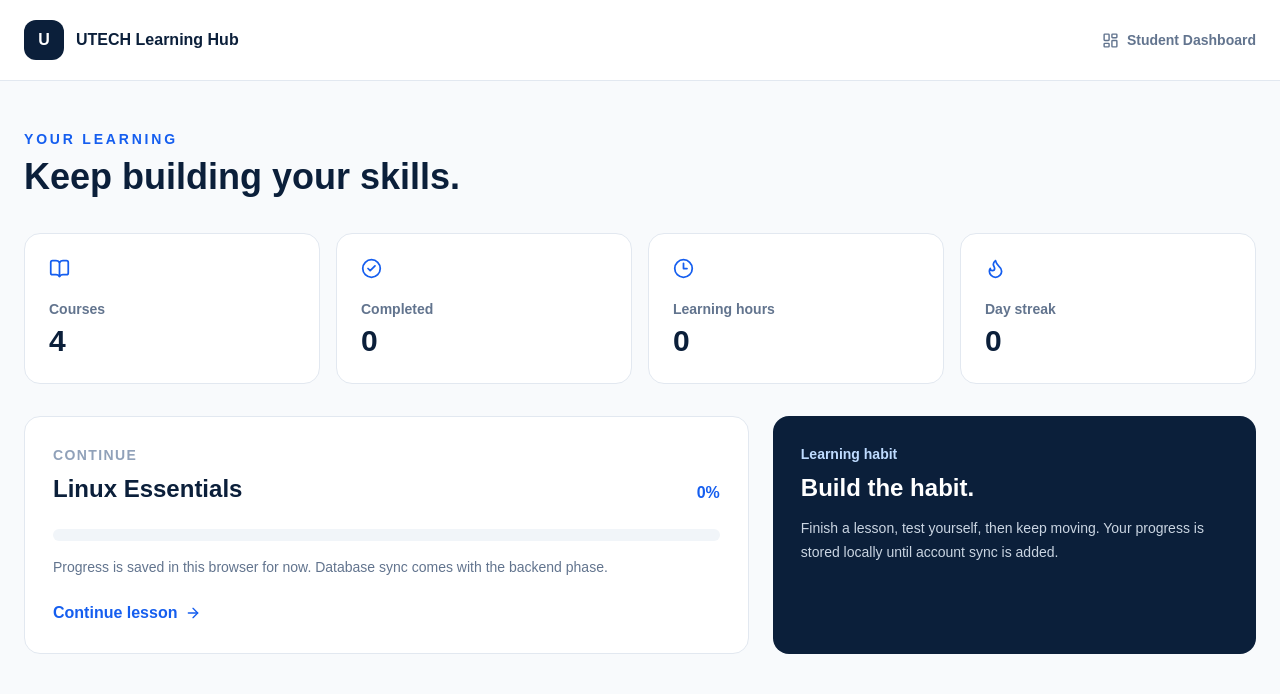
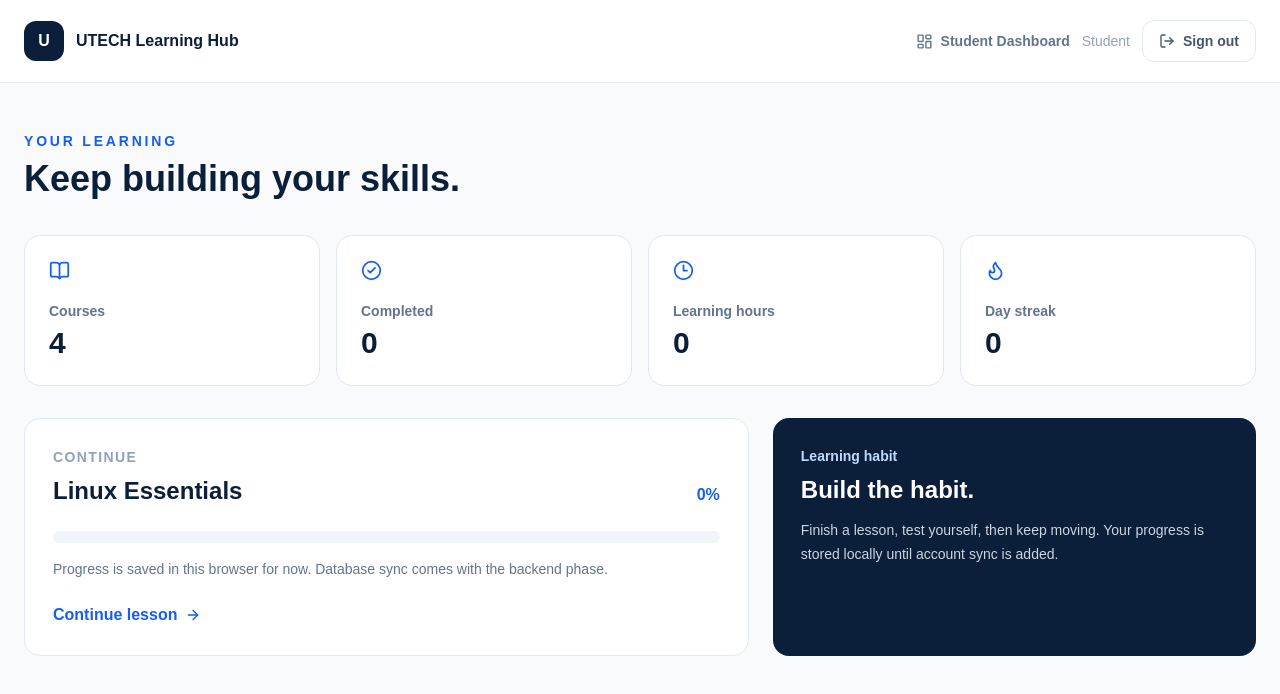
Before and after one commit to utechdev2/utech-learning-platform, a Next.js app: page /dashboard in a window 1280 px wide. Shown: the top 694 px of the page. Built offline with nearby package versions, Linux system fonts and the light colour scheme; no server answers.

Commit message:
feat: sync learning progress with Supabase

```diff
--- a/app/dashboard/page.tsx
+++ b/app/dashboard/page.tsx
@@ -1,10 +1,36 @@
 import Link from "next/link";
 import { LayoutDashboard } from "lucide-react";
 import DashboardStats from "@/components/dashboard/DashboardStats";
+import SignOutButton from "@/components/auth/SignOutButton";
+import { createClient } from "@/lib/supabase/server";
 
-export default function DashboardPage(){
- return <main className="min-h-screen bg-[#f8fafc]">
-  <header className="border-b border-slate-200 bg-white"><div className="mx-auto flex max-w-7xl items-center justify-between px-6 py-5"><Link href="/" className="flex items-center gap-3"><span className="flex h-10 w-10 items-center justify-center rounded-xl bg-[#0b1f3a] font-black text-white">U</span><span className="font-black text-[#0b1f3a]">UTECH Learning Hub</span></Link><span className="hidden items-center gap-2 text-sm font-bold text-slate-500 md:flex"><LayoutDashboard size={17}/> Student Dashboard</span></div></header>
-  <section className="mx-auto max-w-7xl px-6 py-12"><p className="text-sm font-extrabold uppercase tracking-[0.2em] text-[#155eef]">Your learning</p><h1 className="mt-2 text-4xl font-black text-[#0b1f3a]">Keep building your skills.</h1><div className="mt-9"><DashboardStats/></div></section>
- </main>
+export default async function DashboardPage() {
+  const supabase = await createClient();
+  const { data } = await supabase.auth.getClaims();
+  const email = typeof data?.claims?.email === "string" ? data.claims.email : "Student";
+
+  return (
+    <main className="min-h-screen bg-[#f8fafc]">
+      <header className="border-b border-slate-200 bg-white">
+        <div className="mx-auto flex max-w-7xl items-center justify-between px-6 py-5">
+          <Link href="/" className="flex items-center gap-3">
+            <span className="flex h-10 w-10 items-center justify-center rounded-xl bg-[#0b1f3a] font-black text-white">U</span>
+            <span className="font-black text-[#0b1f3a]">UTECH Learning Hub</span>
+          </Link>
+          <div className="flex items-center gap-3">
+            <span className="hidden items-center gap-2 text-sm font-bold text-slate-500 md:flex">
+              <LayoutDashboard size={17} /> Student Dashboard
+            </span>
+            <span className="hidden text-sm text-slate-400 lg:block">{email}</span>
+            <SignOutButton />
+          </div>
+        </div>
+      </header>
+      <section className="mx-auto max-w-7xl px-6 py-12">
+        <p className="text-sm font-extrabold uppercase tracking-[0.2em] text-[#155eef]">Your learning</p>
+        <h1 className="mt-2 text-4xl font-black text-[#0b1f3a]">Keep building your skills.</h1>
+        <div className="mt-9"><DashboardStats /></div>
+      </section>
+    </main>
+  );
 }
```
